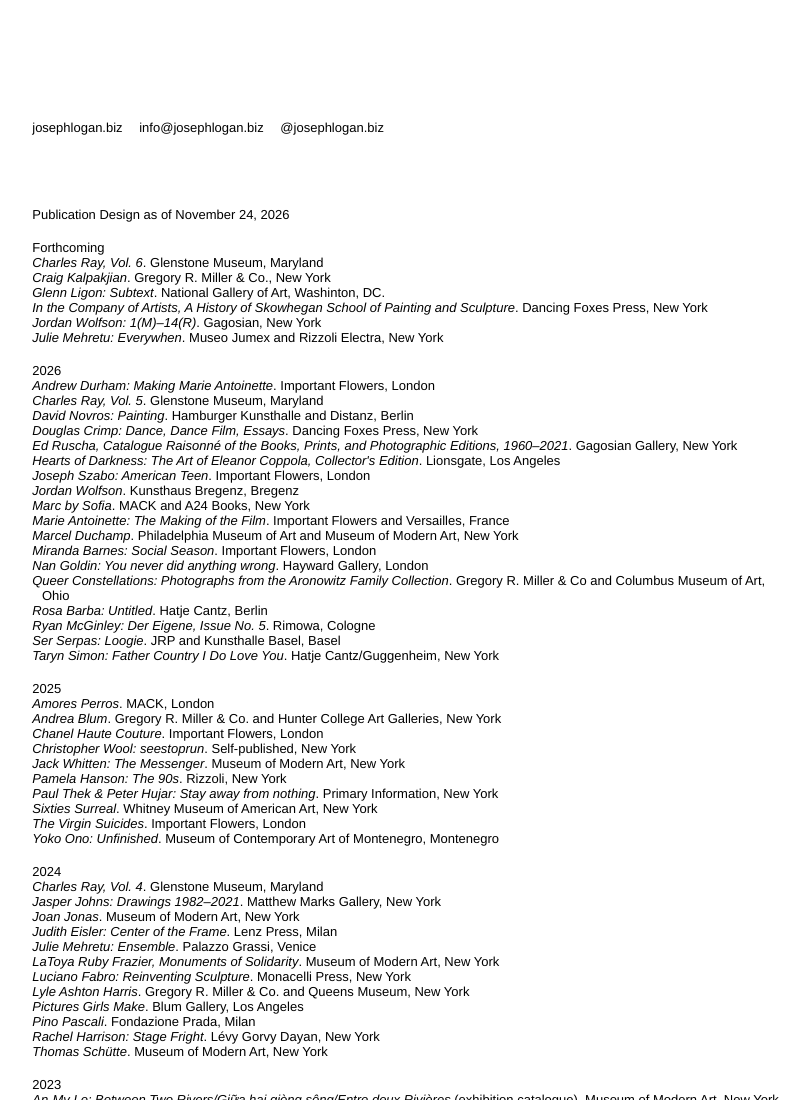
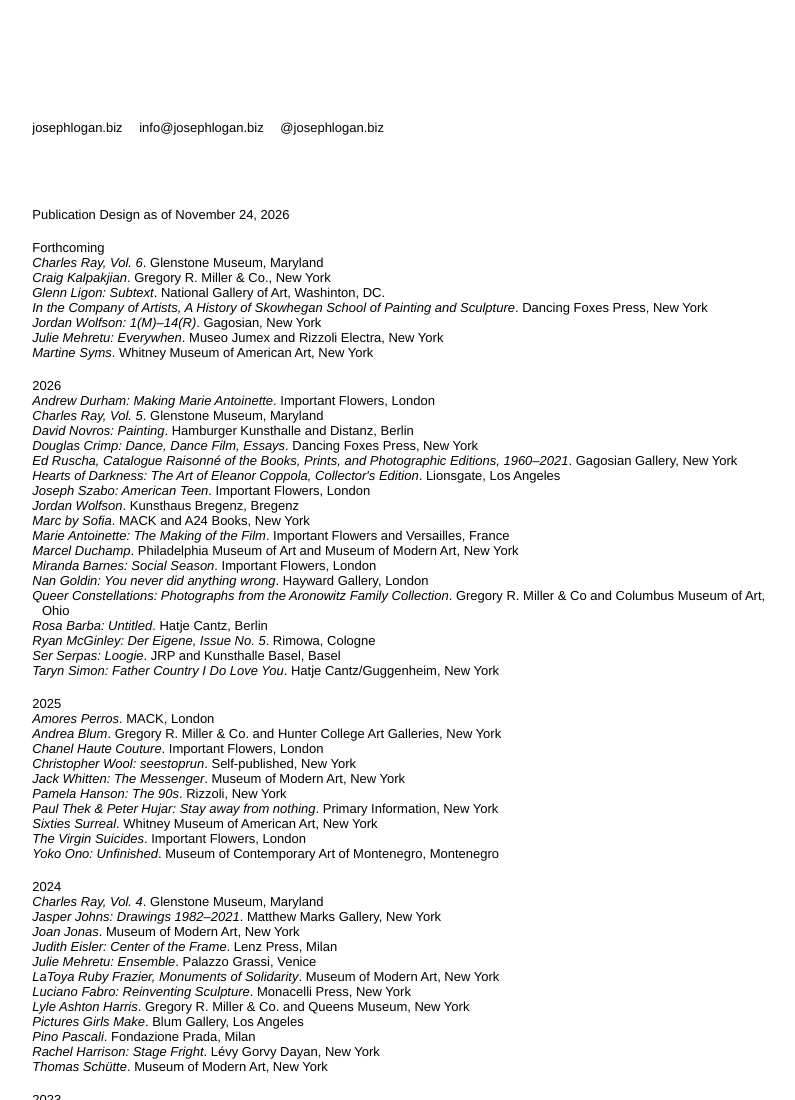
Before and after one commit to anamariafmorris/josephlogan, a plain HTML site: page index.html in a window 1280 px wide. Shown: the top 1100 px of the page, without its empty margins (224-1019 px from the left). Drawn offline with Linux system fonts and the light colour scheme.

Commit message:
Update index.html

```diff
--- a/index.html
+++ b/index.html
@@ -25,6 +25,7 @@
     <p><i>In the Company of Artists, A History of Skowhegan School of Painting and Sculpture</i>. Dancing Foxes Press, New York</p>
     <p><i>Jordan Wolfson: 1(M)–14(R)</i>. Gagosian, New York </p>
     <p><i>Julie Mehretu: Everywhen</i>. Museo Jumex and Rizzoli Electra, New York </p>
+    <p><i>Martine Syms</i>. Whitney Museum of American Art, New York </p>
 
     <br>
     <p>2026</p>
```
